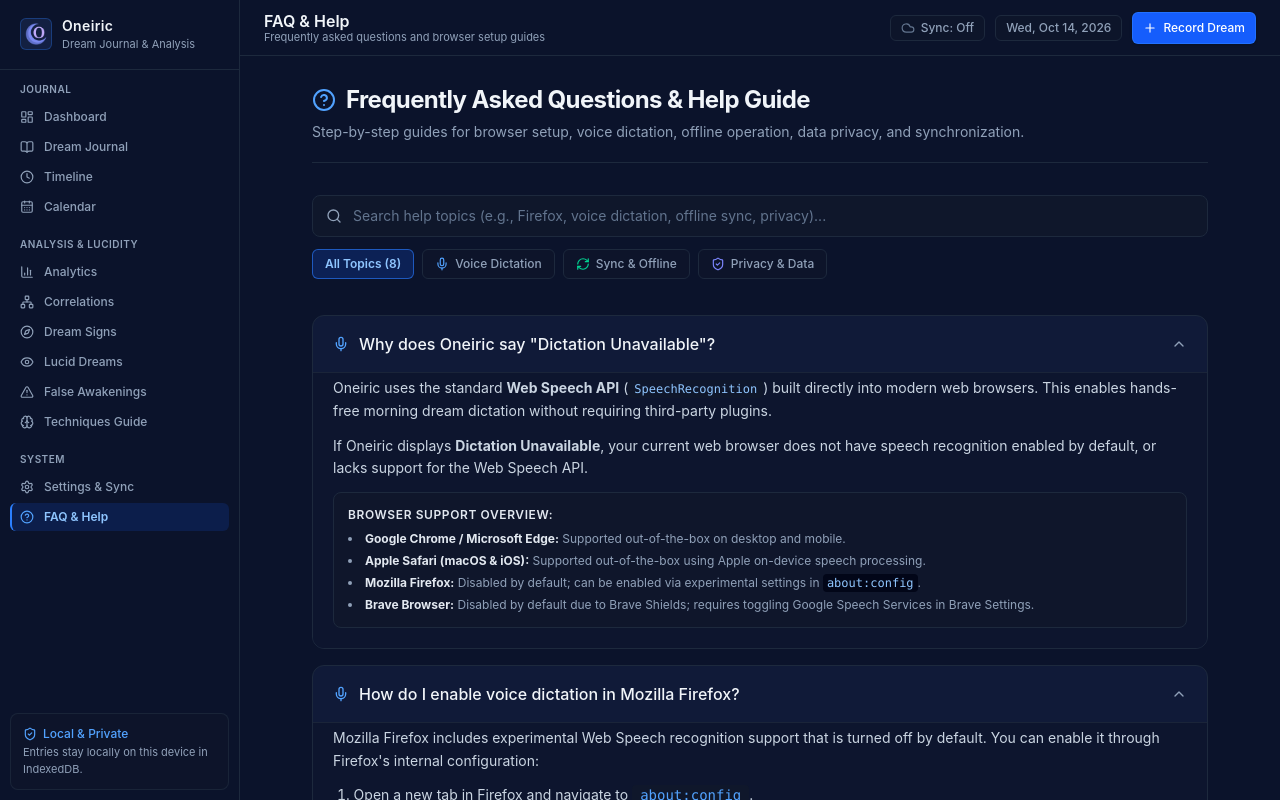
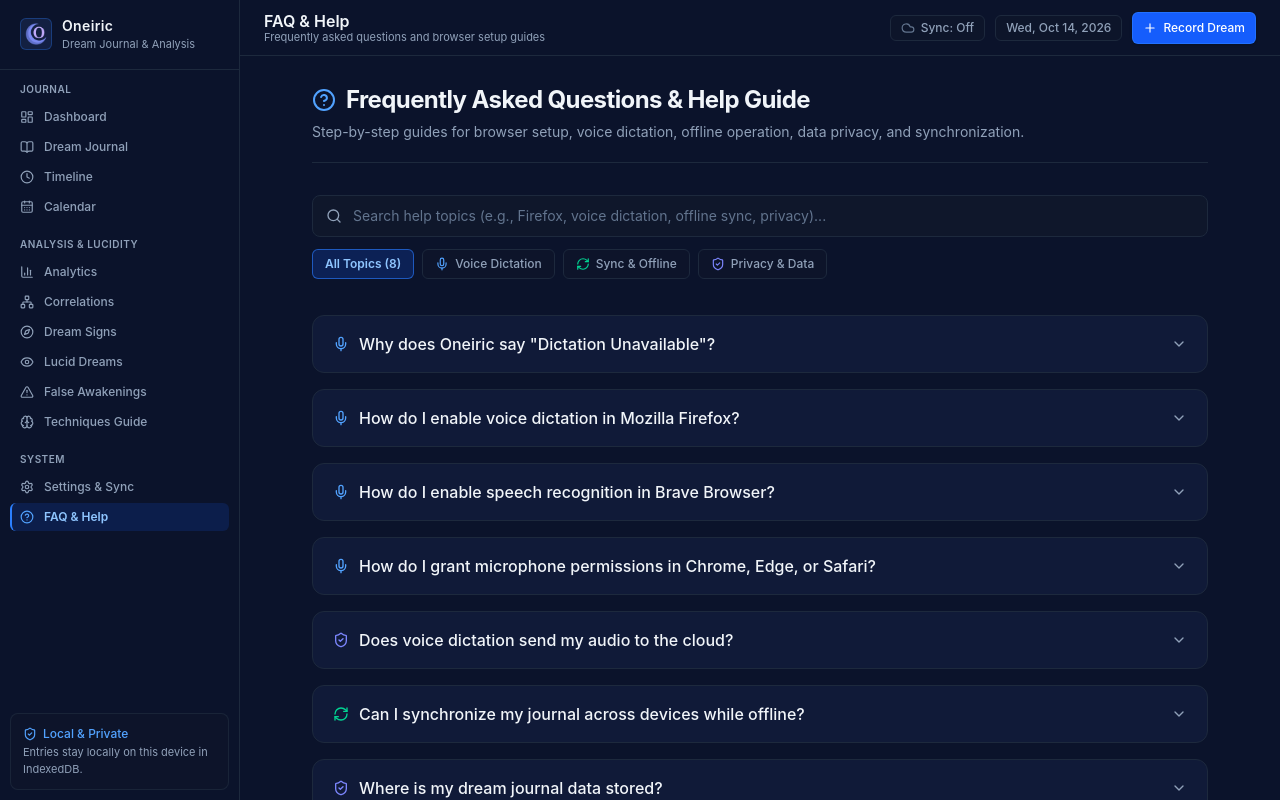
Before and after one commit to mikzqc/oneiric, a React (Vite) app: page /faq in a window 1280 px wide. Built offline with nearby package versions, Linux system fonts and the light colour scheme.

Commit message:
fix(faq): collapse all accordion items by default

```diff
--- a/src/pages/FaqPage.tsx
+++ b/src/pages/FaqPage.tsx
@@ -24,13 +24,11 @@ export const FaqPage: React.FC = () => {
     location.hash === '#voice-dictation' ? 'dictation' : 'all'
   );
   const [openItems, setOpenItems] = useState<Record<string, boolean>>(() => {
-    const isVoice = location.hash === '#voice-dictation';
-    const initialMap: Record<string, boolean> = {
-      'why-dictation-unavailable': true,
-      'firefox-enable-steps': true,
-      'brave-enable-steps': isVoice,
-    };
-    return initialMap;
+    const map: Record<string, boolean> = {};
+    if (location.hash === '#voice-dictation') {
+      map['why-dictation-unavailable'] = true;
+    }
+    return map;
   });
 
   // Handle hash scrolling if navigating to #voice-dictation
```
